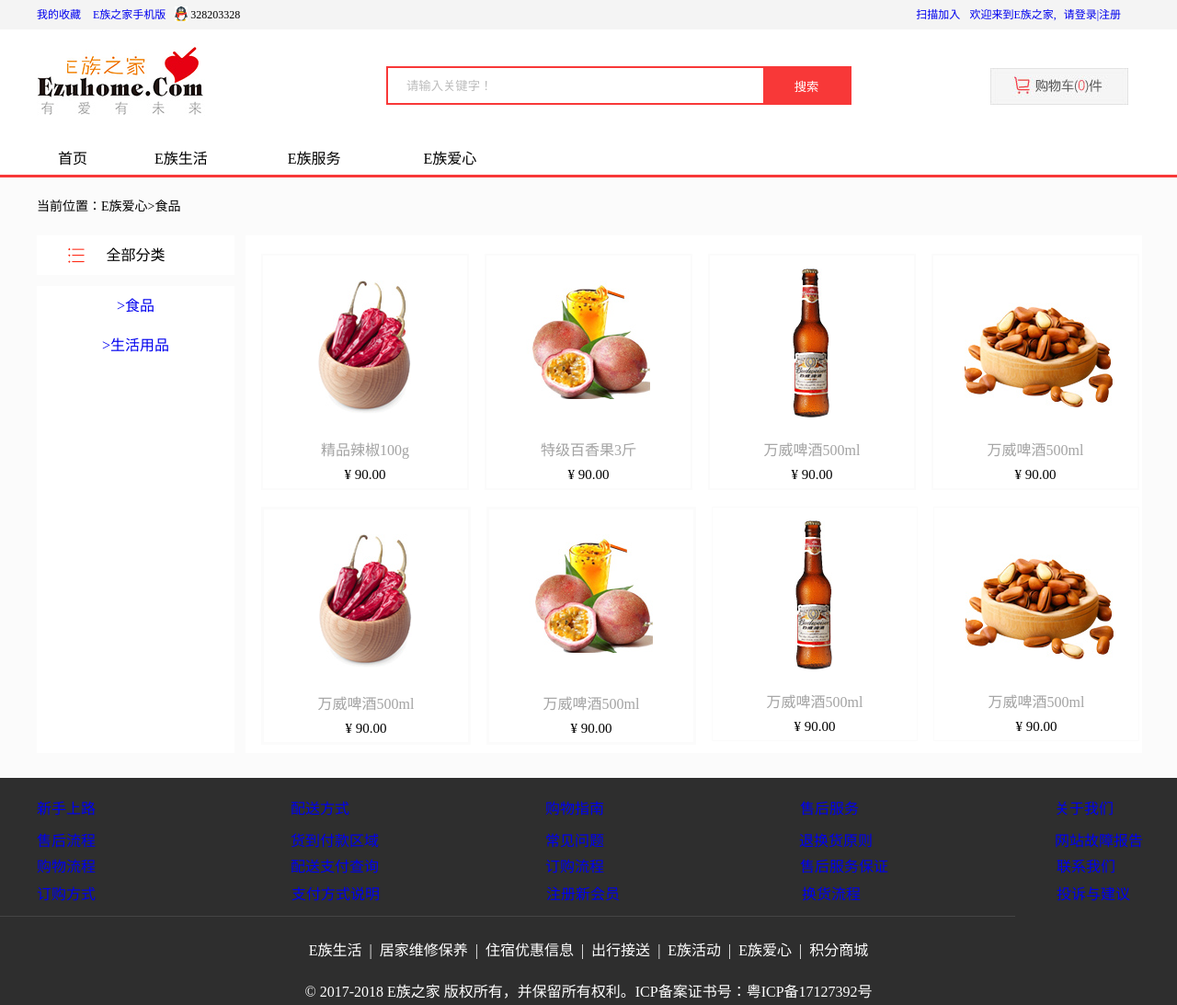
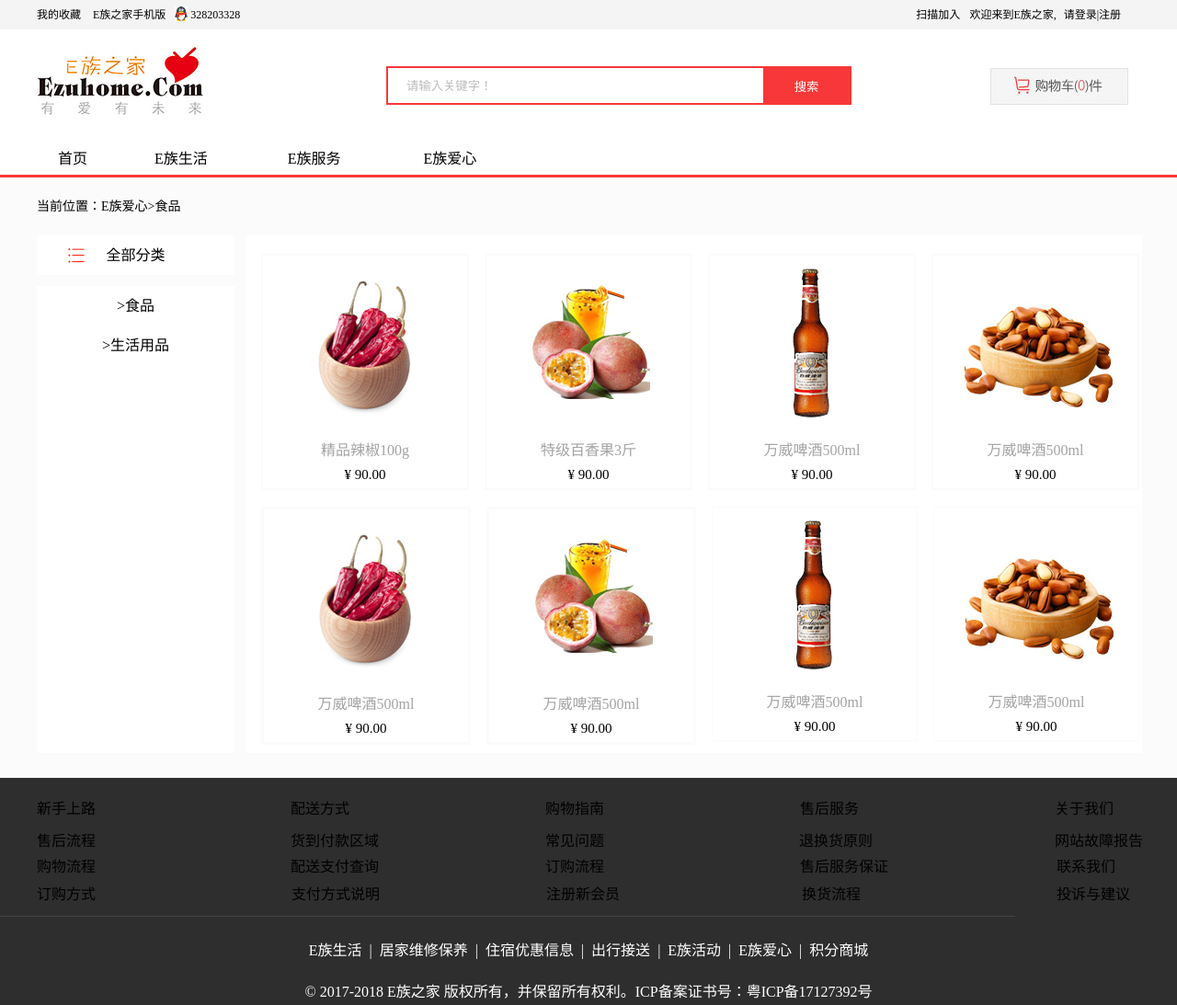
Before and after one commit to xxxwwwqqq/demo, a plain HTML site: page 6.1.html in a window 1280 px wide. Shown: the whole page at 92% size. Drawn offline with Linux system fonts and the light colour scheme.

Commit message:
Update 6.1.html

```diff
--- a/6.1.html
+++ b/6.1.html
@@ -35,6 +35,9 @@
 		background:url(qq.jpg) no-repeat 150px 6px rgb(244,244,244);
 
 	}
+	.in>ul>li>a:link{
+		color:rgb(0,0,0);
+	}
 	.logo{
 		width:100%;
 		height:158px;
@@ -61,9 +64,6 @@
 		font-family:微软雅黑;
 		padding:5px 17px 5px 17px;
 		height:20px;
-	}
-	.logo li:link a{
-		color:rgb(0,0,0);
 	}
 	.logo a{
 		color:rgb(0,0,0);
@@ -154,7 +154,7 @@
 	.food p a:hover{
 		color:rgb(255,44,24);
 	}
-	.food p:link a{
+	.food p a:link{
 		color:rgb(0,0,0);
 	}
 	.null{
@@ -271,7 +271,7 @@
 		color:rgb(255,255,255);
 		text-decoration:none;
 	}
-	.footer li:link a{
+	.footer li a:link{
 		color:rgb(0,0,0);
 	}
 	.line{
```
